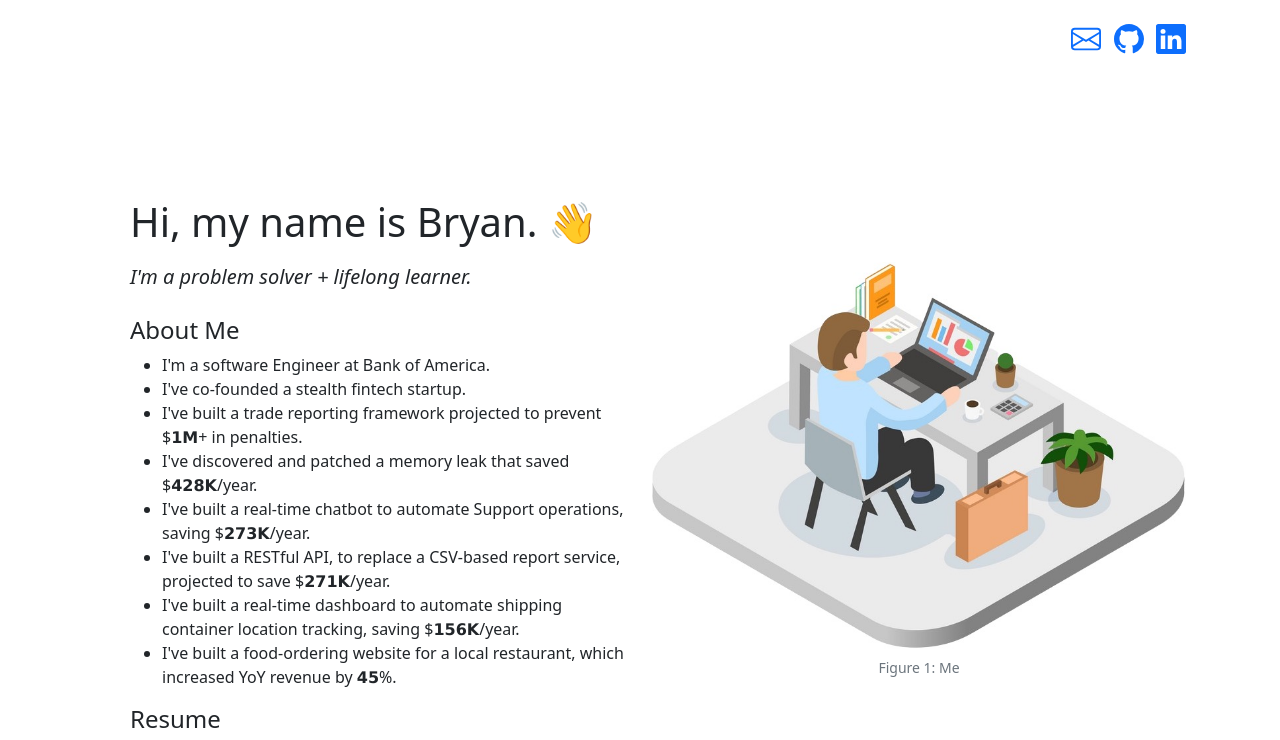
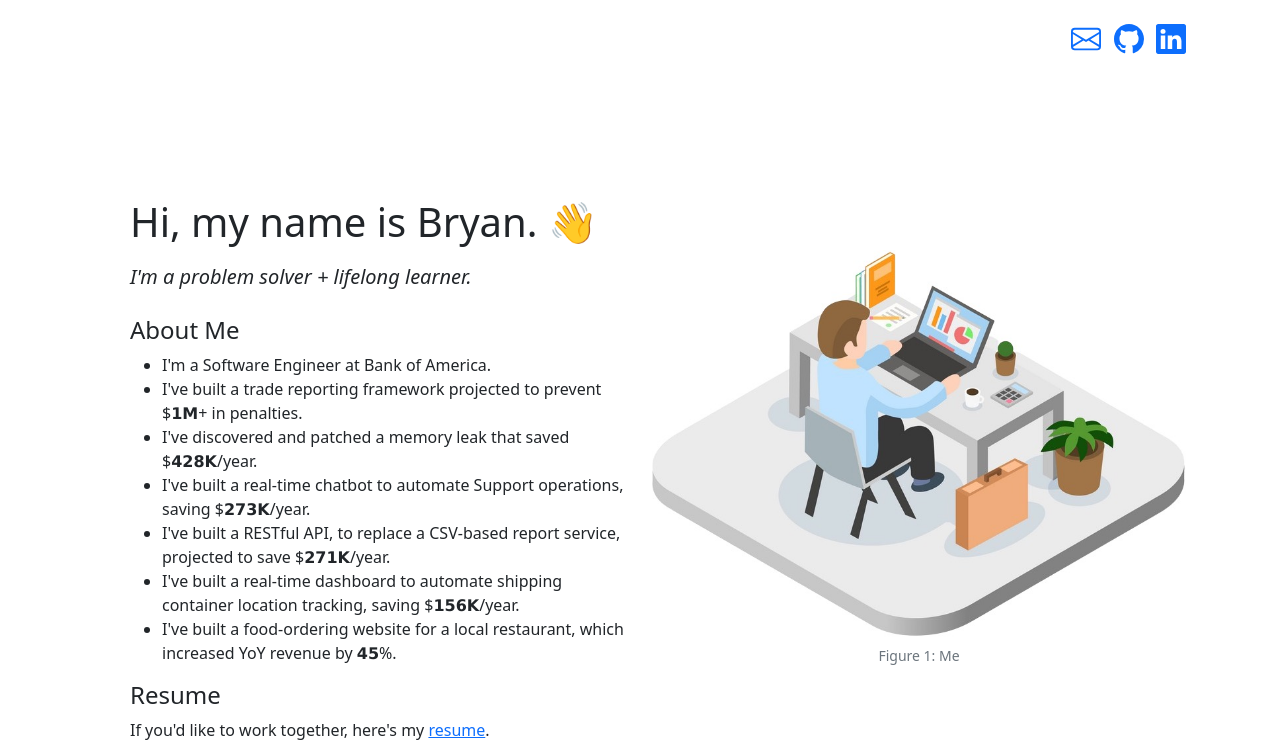
Before and after one commit to bryangalindo/bryan_galindo, a Flask app: page / in a window 1280 px wide. Shown: the top 740 px of the page. Run offline with Flask 2, Linux system fonts and the light colour scheme; some libraries are stand-ins or nearby versions.

Commit message:
update accomplishments

```diff
--- a/webapp/templates/home.html
+++ b/webapp/templates/home.html
@@ -78,8 +78,7 @@
                 <section id="about-me">
                     <h4>About Me</h4>
                     <ul>
-                        <li>I'm a software Engineer at Bank of America.</li>
-                        <li>I've co-founded a stealth fintech startup.</li>
+                        <li>I'm a Software Engineer at Bank of America.</li>
                         <li>I've built a trade reporting framework projected to prevent $𝟭𝗠+ in penalties.</li>
                         <li>I've discovered and patched a memory leak that saved $𝟰𝟮𝟴𝗞/year.</li>
                         <li>I've built a real-time chatbot to automate Support operations, saving $𝟮𝟳𝟯𝗞/year.</li>
```
